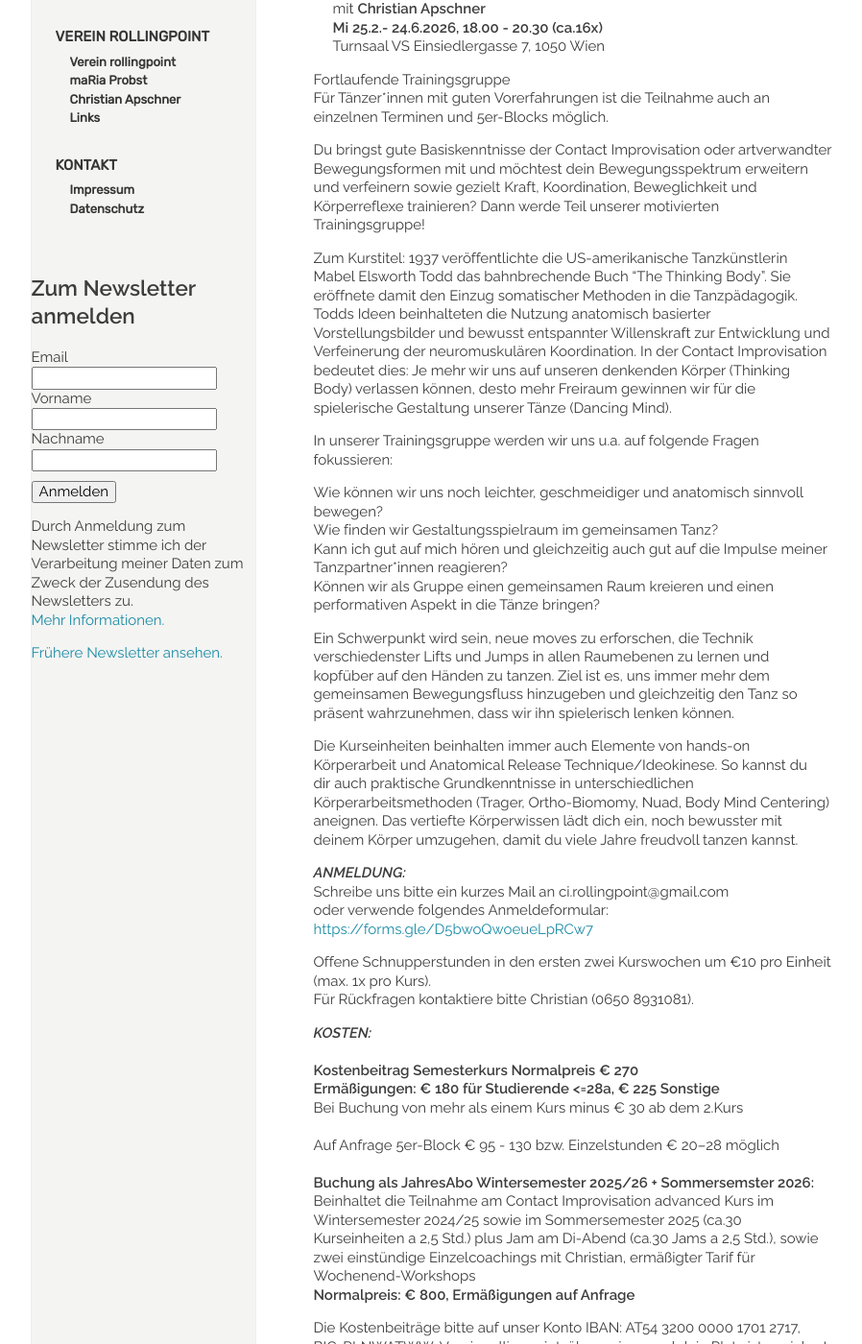
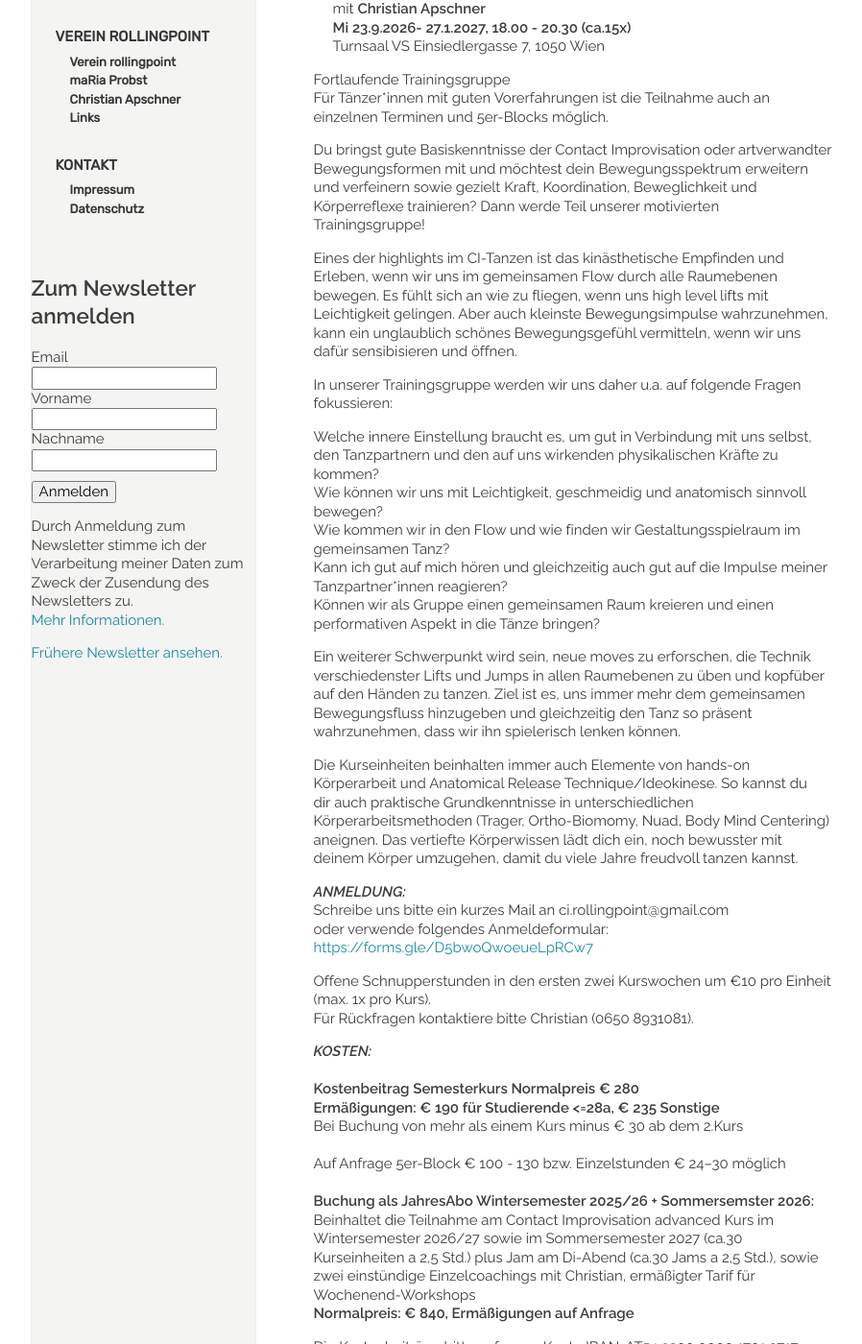
Before and after one commit to manulari/rollingpointat, a Jekyll site: the page built from _pages_de/contactadv.md, in a window 1280 px wide and 1400 px high, scrolled down 730 px. Shown: the whole window at 96% size, without its empty margins (152-1050 px from the left). Built offline with Jekyll 4.4.1, drawn with Linux system fonts in a browser that asks for light colours; comment, search, counter and statistics services are not loaded; some of the changed text lies outside the part shown.

Commit message:
Update page (de) “contactadv”

```diff
--- a/_pages_de/contactadv.md
+++ b/_pages_de/contactadv.md
@@ -1,6 +1,6 @@
 ---
 permalink: /contactadv
-title: Thinking Body - Dancing Mind
+title: When  Movement feels like Flying
 language: de
 ---
 ![](/assets/uploads/lsz_5410-3.jpg)
@@ -10,10 +10,10 @@ Foto: Laurent Ziegler
 > **Contact  Improvisation int/adv mit Christian Apschner:**\
 > **Kursstart Wintersemester Mi 23.9.2026**
 
-#### **“Thinking Body - Dancing Mind” Contact Improvisation - intermediate/advanced**
+#### **“When Movement feels like Flying” Contact Improvisation - intermediate/advanced**
 
 mit **Christian Apschner**\
-**Mi 25.2.- 24.6.2026, 18.00 - 20.30 (ca.16x)**\
+**Mi 23.9.2026- 27.1.2027, 18.00 - 20.30 (ca.15x)**\
 Turnsaal VS Einsiedlergasse 7, 1050 Wien
 
 Fortlaufende Trainingsgruppe\
@@ -21,16 +21,17 @@ Für Tänzer*innen mit guten Vorerfahrungen ist die Teilnahme auch an einzelnen
 
 Du bringst gute Basiskenntnisse der Contact Improvisation oder artverwandter Bewegungsformen mit und möchtest dein Bewegungsspektrum erweitern und verfeinern sowie gezielt Kraft, Koordination, Beweglichkeit und Körperreflexe trainieren? Dann werde Teil unserer motivierten Trainingsgruppe!
 
-Zum Kurstitel: 1937 veröffentlichte die US-amerikanische Tanzkünstlerin Mabel Elsworth Todd das bahnbrechende Buch "The Thinking Body". Sie eröffnete damit den Einzug somatischer Methoden in die Tanzpädagogik. Todds Ideen beinhalteten die Nutzung anatomisch basierter Vorstellungsbilder und bewusst entspannter Willenskraft zur Entwicklung und Verfeinerung der neuromuskulären Koordination. In der Contact Improvisation bedeutet dies: Je mehr wir uns auf unseren denkenden Körper (Thinking  Body) verlassen können, desto mehr Freiraum gewinnen wir für die spielerische Gestaltung unserer Tänze (Dancing Mind).
+Eines der highlights im CI-Tanzen ist das kinästhetische Empfinden und Erleben, wenn wir uns im gemeinsamen Flow durch alle Raumebenen bewegen. Es fühlt sich an wie zu fliegen, wenn uns high level lifts mit Leichtigkeit gelingen. Aber auch kleinste Bewegungsimpulse wahrzunehmen, kann ein unglaublich schönes Bewegungsgefühl vermitteln, wenn wir uns dafür sensibisieren und öffnen.
 
-In unserer Trainingsgruppe werden wir uns u.a. auf folgende Fragen fokussieren:
+In unserer Trainingsgruppe werden wir uns daher u.a. auf folgende Fragen fokussieren:
 
-Wie können wir uns noch leichter, geschmeidiger und anatomisch sinnvoll bewegen?\
-Wie finden wir Gestaltungsspielraum im gemeinsamen Tanz?\
+Welche innere Einstellung braucht es, um gut in Verbindung mit uns selbst, den Tanzpartnern und den auf uns wirkenden physikalischen Kräfte zu kommen?\
+Wie können wir uns mit Leichtigkeit, geschmeidig und anatomisch sinnvoll bewegen?\
+Wie kommen wir in den Flow und wie finden wir Gestaltungsspielraum im gemeinsamen Tanz?\
 Kann ich gut auf mich hören und gleichzeitig auch gut auf die Impulse meiner Tanzpartner*innen reagieren?\
 Können wir als Gruppe einen gemeinsamen Raum kreieren und einen performativen Aspekt in die Tänze bringen?
 
-Ein Schwerpunkt wird sein, neue moves zu erforschen, die Technik verschiedenster Lifts und Jumps in allen Raumebenen zu lernen und kopfüber auf den Händen zu tanzen. Ziel ist es, uns immer mehr dem gemeinsamen Bewegungsfluss hinzugeben und gleichzeitig den Tanz so präsent wahrzunehmen, dass wir ihn spielerisch lenken können.
+Ein weiterer Schwerpunkt wird sein, neue moves zu erforschen, die Technik verschiedenster Lifts und Jumps in allen Raumebenen zu üben und kopfüber auf den Händen zu tanzen. Ziel ist es, uns immer mehr dem gemeinsamen Bewegungsfluss hinzugeben und gleichzeitig den Tanz so präsent wahrzunehmen, dass wir ihn spielerisch lenken können.
 
 Die Kurseinheiten beinhalten immer auch Elemente von hands-on Körperarbeit und Anatomical Release Technique/Ideokinese.  So kannst du dir auch praktische Grundkenntnisse in unterschiedlichen Körperarbeitsmethoden (Trager, Ortho-Biomomy, Nuad, Body Mind Centering) aneignen. Das vertiefte Körperwissen lädt dich ein, noch bewusster mit deinem Körper umzugehen, damit du viele Jahre freudvoll tanzen kannst.
 
@@ -43,14 +44,14 @@ Für Rückfragen kontaktiere bitte Christian (0650 8931081).
 
 ***KOSTEN:***\
 \
-**Kostenbeitrag Semesterkurs Normalpreis € 270**\
-**Ermäßigungen: € 180 für Studierende <=28a, € 225 Sonstige**\
+**Kostenbeitrag Semesterkurs Normalpreis € 280**\
+**Ermäßigungen: € 190 für Studierende <=28a, € 235 Sonstige**\
 Bei Buchung von mehr als einem Kurs minus € 30 ab dem 2.Kurs\
 \
-Auf Anfrage 5﻿er-Block € 95 - 130 bzw. Einzelstunden € 20–28 möglich\
+Auf Anfrage 5﻿er-Block € 100 - 130 bzw. Einzelstunden € 24–30 möglich\
 \
 **Buchung als JahresAbo Wintersemester 2025/26 + Sommersemster 2026:**\
-Beinhaltet die Teilnahme am Contact Improvisation advanced Kurs im Wintersemester 2024/25 sowie im Sommersemester 2025 (ca.30 Kurseinheiten a 2,5 Std.) plus Jam am Di-Abend (ca.30 Jams a 2,5 Std.),  sowie zwei einstündige Einzelcoachings mit Christian, ermäßigter Tarif für Wochenend-Workshops \
-**Normalpreis: € 800, Ermäßigungen auf Anfrage**
+Beinhaltet die Teilnahme am Contact Improvisation advanced Kurs im Wintersemester 2026/27 sowie im Sommersemester 2027 (ca.30 Kurseinheiten a 2,5 Std.) plus Jam am Di-Abend (ca.30 Jams a 2,5 Std.),  sowie zwei einstündige Einzelcoachings mit Christian, ermäßigter Tarif für Wochenend-Workshops \
+**Normalpreis: € 840, Ermäßigungen auf Anfrage**
 
 Die Kostenbeiträge bitte auf unser Konto IBAN: AT54 3200 0000 1701 2717, BIC: RLNWATWW, Verein rollingpoint, überweisen und dein Platz ist gesichert.
```
